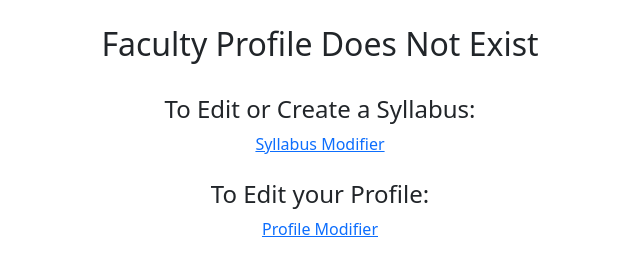
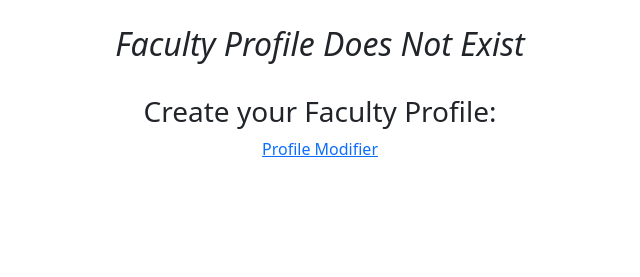
Before and after one commit to gkroiz/syllabus-project, a Django app: page /profile/1/ in a window 1280 px wide. Shown: the part 23-300 px from the top of the page, without its empty margins (320-960 px from the left). Run offline with Django 3.2, Linux system fonts and the light colour scheme.

Commit message:
faculty must create a profile before editing/creating a syllabus

```diff
--- a/faculty_profile/templates/faculty_profile/no_profile.html
+++ b/faculty_profile/templates/faculty_profile/no_profile.html
@@ -23,12 +23,10 @@
 
 <div class="container text-center">
     <br>
-    <h2>Faculty Profile Does Not Exist </h2>
+    <h2><i>Faculty Profile Does Not Exist </i></h2>
     <br>
-    <h4>To Edit or Create a Syllabus: </h4>
-    <a href="{% url 'faculty_profile:syllabus' user_id %}">Syllabus Modifier</a> <br><br>
 
-    <h4>To Edit your Profile: </h4>
+    <h3>Create your Faculty Profile: </h3>
     <a href="{% url 'faculty_profile:edit' user_id %}">Profile Modifier</a> <br>
 
 </div>
```
